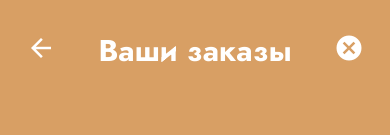
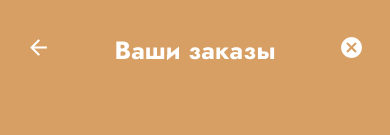
Before and after one commit to nusya500/Pierre-coffee, a React (Create React App) app: page /cart in a window 390 px wide. Shown: the top 135 px of the page. Built offline with nearby package versions, Linux system fonts and the light colour scheme.

Commit message:
make it better

```diff
--- a/src/components/Header/Header.module.css
+++ b/src/components/Header/Header.module.css
@@ -12,6 +12,7 @@
 }
 
 .block > h2 {
+    text-align: center;
     font-size: 40px;
     color: #fff;
 }
@@ -23,10 +24,10 @@
 
 @media screen and (max-width: 400px) {
     .block > h2 {
-        font-size: 30px;
+        font-size: 25px;
     }
 
     .icon {
-        font-size: 30px;
+        font-size: 25px;
     }
 }
--- a/src/components/Message/Message.jsx
+++ b/src/components/Message/Message.jsx
@@ -1,7 +1,7 @@
 import React from 'react'
 import Styles from './Message.module.css'
 
-export const Message = ({ text, data, func, setOrders, setCount, setShow }) => {
+export const Message = ({ text, data, func, setOrders, setShow }) => {
     console.log(data)
     return (
         <div className={Styles.message} data-aos="fade-down">
--- a/src/pages/CartPage/CartPage.jsx
+++ b/src/pages/CartPage/CartPage.jsx
@@ -71,6 +71,7 @@ export const CartPage = () => {
                     text={ 'Вы уверенны, что хотите удалить заказ?' }
                     data={ [] }
                     func={ cancelOrder }
+                    setShow={ setShow }
                      /> :
                 ''
             }
```
